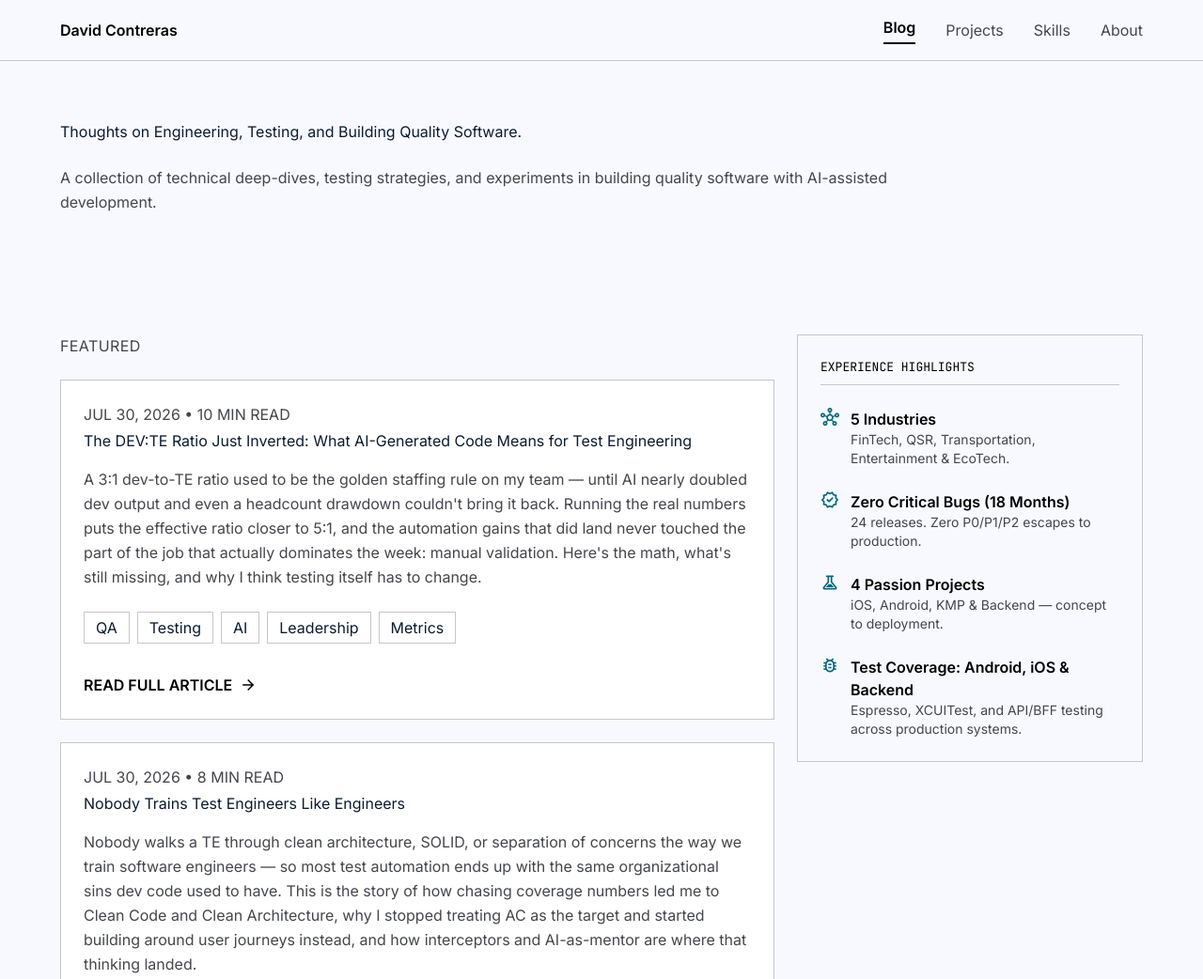
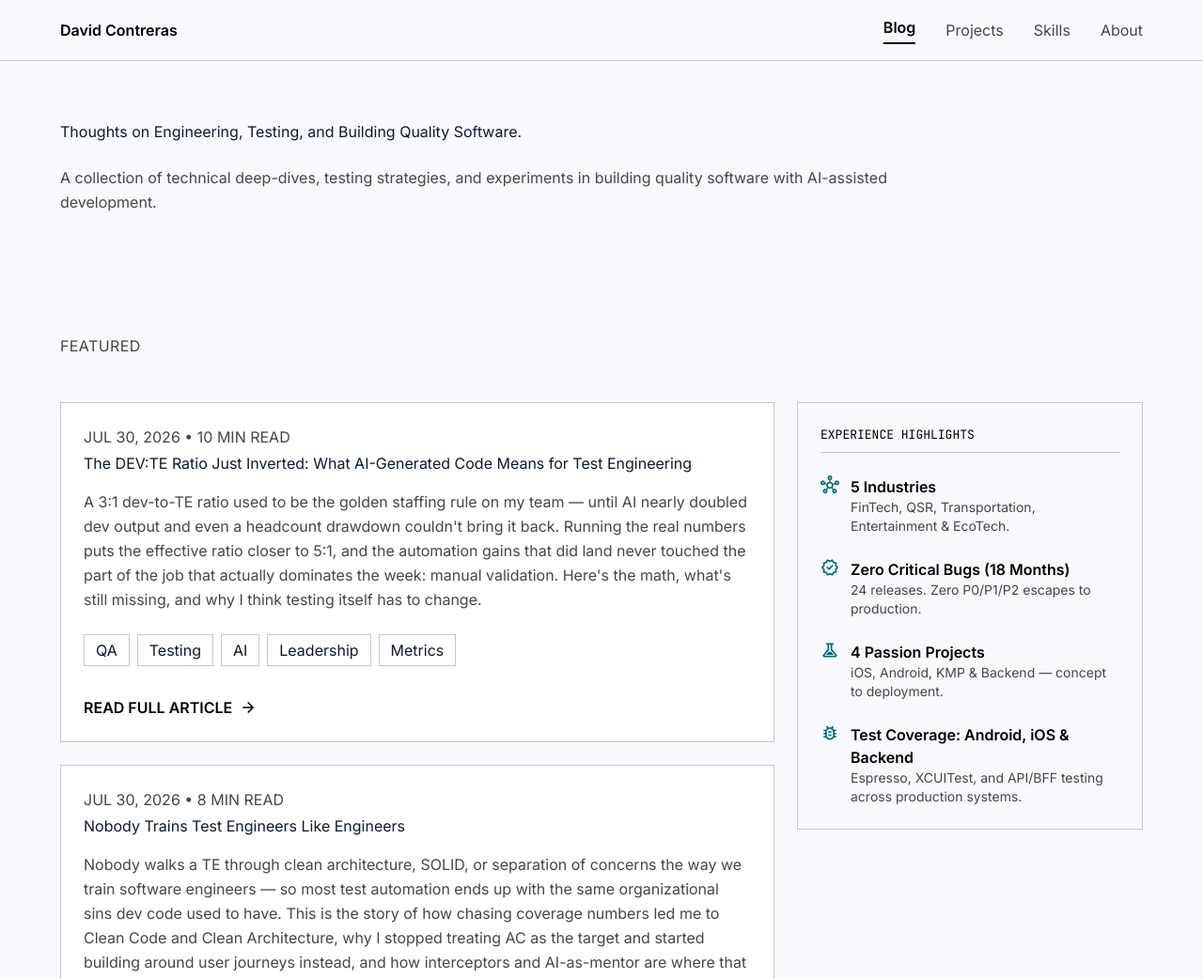
Before and after one commit to davidcon05/davidcon05.github.io, an Astro site: page /blog in a window 1280 px wide. Shown: the top 1042 px of the page at 94% size. Built offline with nearby package versions, Linux system fonts and the light colour scheme; Astro itself is replaced by a stand-in of ours.

Commit message:
Fix Featured header alignment with sidebar on blog index
The "Featured" label lived inside the 8-col content section, pushing
the card row below the sidebar's top edge. Pulling it into its own
grid row (row-start-1) lets the actual card row and the sidebar both
start at row-start-2, so their top edges line up.

```diff
--- a/src/pages/blog/index.astro
+++ b/src/pages/blog/index.astro
@@ -46,18 +46,21 @@ const toCardProps = (post: (typeof allPosts)[number]) => ({
     </header>
 
     <div class="grid grid-cols-12 gap-[var(--spacing-gutter)] items-start">
+      <!-- "Featured" label gets its own row, lg+ only, so the card row below it starts at the
+           same top as the sidebar — see order-1/order-2 below for how this collapses on mobile. -->
+      {featuredPosts.length > 0 && (
+        <h2 class="col-span-12 lg:col-span-8 lg:row-start-1 mb-[var(--spacing-gutter)] font-[var(--font-label-mono)] text-[var(--font-size-label-mono)] uppercase tracking-wide text-on-surface-variant">
+          Featured
+        </h2>
+      )}
+
       <!-- Main Content: Blog Feed -->
-      <section class="col-span-12 lg:col-span-8 order-1">
+      <section class="col-span-12 lg:col-span-8 lg:row-start-2 order-1">
         {featuredPosts.length > 0 && (
-          <div class="mb-[var(--spacing-section-gap)]">
-            <h2 class="mb-[var(--spacing-gutter)] font-[var(--font-label-mono)] text-[var(--font-size-label-mono)] uppercase tracking-wide text-on-surface-variant">
-              Featured
-            </h2>
-            <div class="space-y-[var(--spacing-gutter)]">
-              {featuredPosts.map((post) => (
-                <BlogCard post={toCardProps(post)} />
-              ))}
-            </div>
+          <div class="space-y-[var(--spacing-gutter)] mb-[var(--spacing-section-gap)]">
+            {featuredPosts.map((post) => (
+              <BlogCard post={toCardProps(post)} />
+            ))}
           </div>
         )}
 
@@ -72,7 +75,7 @@ const toCardProps = (post: (typeof allPosts)[number]) => ({
       </section>
 
       <!-- Sidebar -->
-      <aside class="col-span-12 lg:col-span-4 order-2">
+      <aside class="col-span-12 lg:col-span-4 lg:row-start-2 order-2">
         <Sidebar />
       </aside>
     </div>
```
